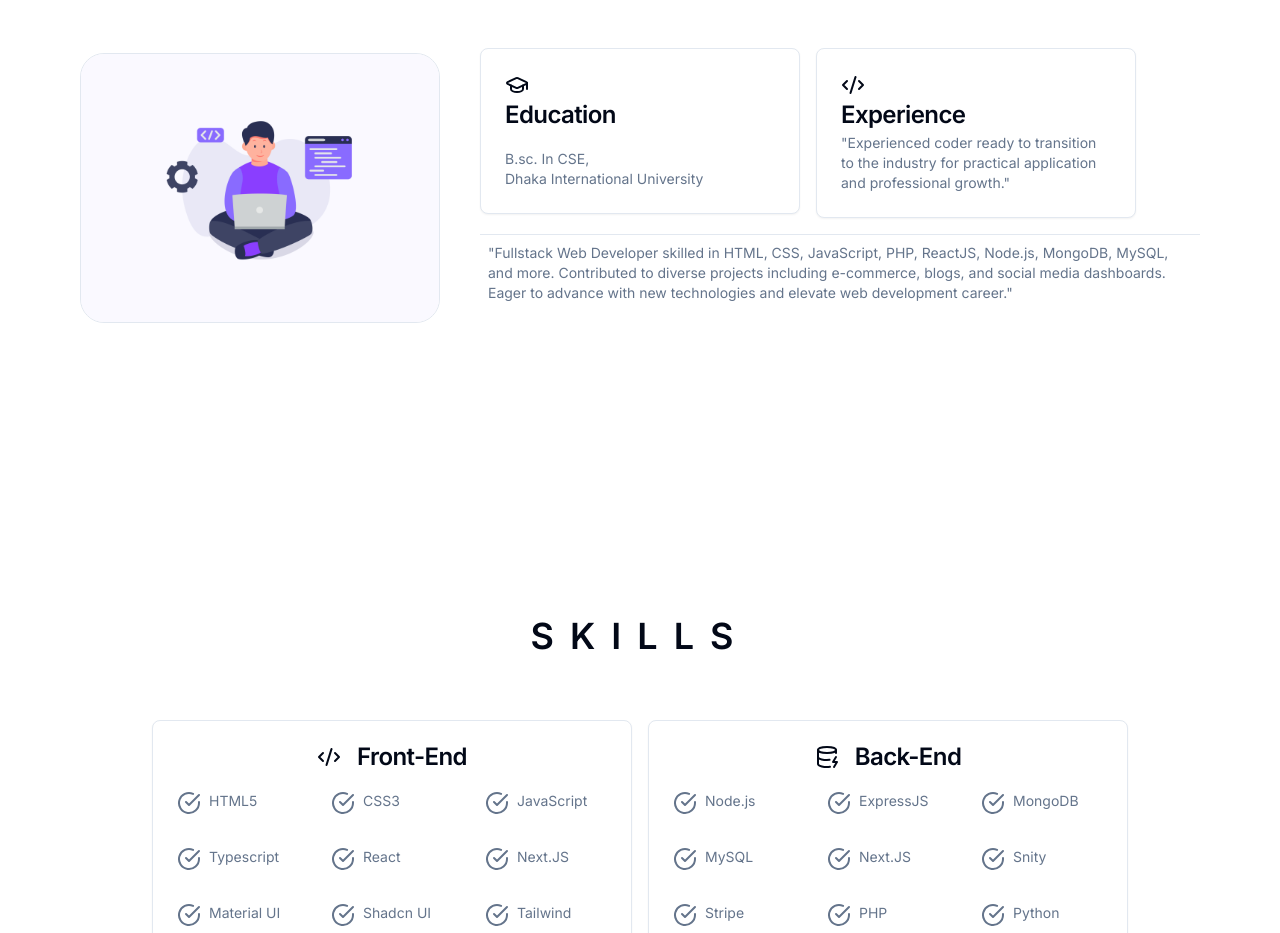
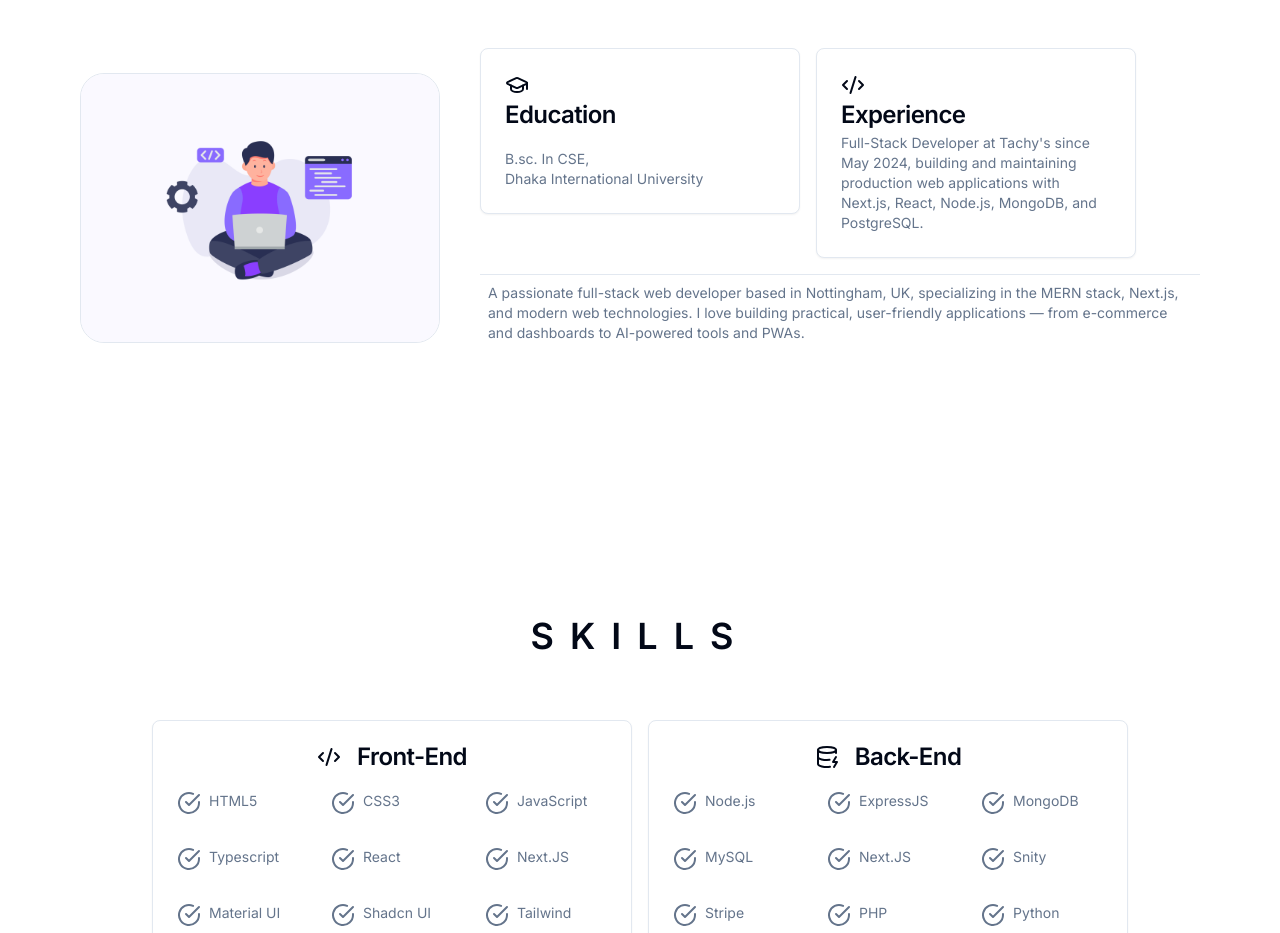
Before and after one commit to opurbo007/portfolio, a Next.js app: page / in a window 1280 px wide. Shown: the part 980-1913 px from the top of the page. Built offline with nearby package versions, Linux system fonts and the light colour scheme.

Commit message:
update About and HeroSection components: refine descriptions and improve link handling

```diff
--- a/src/components/About.tsx
+++ b/src/components/About.tsx
@@ -43,8 +43,7 @@ const About = () => {
                     <Code2 />
                     <CardTitle>Experience </CardTitle>
                     <CardDescription>
-                      {`"Experienced coder ready to transition to the industry for
-                      practical application and professional growth."`}
+                      {`Full-Stack Developer at Tachy's since May 2024, building and maintaining production web applications with Next.js, React, Node.js, MongoDB, and PostgreSQL.`}
                     </CardDescription>
                   </CardHeader>
                 </Card>
@@ -54,11 +53,7 @@ const About = () => {
               <Separator />
               <div className="w-[20rem] sm:w-[45rem] px-2 py-2 border-none bg-transparent">
                 <CardDescription>
-                  {`"Fullstack Web Developer skilled in HTML, CSS, JavaScript,
-                  PHP, ReactJS, Node.js, MongoDB, MySQL, and more. Contributed
-                  to diverse projects including e-commerce, blogs, and social
-                  media dashboards. Eager to advance with new technologies and
-                  elevate web development career."`}
+                  {`A passionate full-stack web developer based in Nottingham, UK, specializing in the MERN stack, Next.js, and modern web technologies. I love building practical, user-friendly applications — from e-commerce and dashboards to AI-powered tools and PWAs.`}
                 </CardDescription>
               </div>
             </div>
--- a/src/components/HeroSection.tsx
+++ b/src/components/HeroSection.tsx
@@ -1,8 +1,16 @@
 "use client";
 import { Github, Linkedin } from "lucide-react";
-import Link from "next/link";
 import { Toggle } from "./ui/toggle";
 import { TypewriterEffectSmooth } from "./ui/typewriter-effect";
+
+const handleScroll = (e: React.MouseEvent<HTMLAnchorElement>, target: string) => {
+  e.preventDefault();
+  const el = document.querySelector(target);
+  if (el) {
+    el.scrollIntoView({ behavior: "smooth", block: "start" });
+  }
+};
+
 export function HeroSection() {
   const words = [
     {
@@ -31,19 +39,19 @@ export function HeroSection() {
         <TypewriterEffectSmooth words={words} />
       </span>
       <div className="flex flex-col md:flex-row space-y-4 md:space-y-0 space-x-0 md:space-x-4 my-4">
-        <Link href={"/opuPal.pdf"}>
+        <a href={"/opuPal.pdf"} target="_blank" rel="noopener noreferrer">
           <button className="w-40 h-10 rounded-xl bg-black border dark:border-white border-transparent text-white text-sm">
             Resume
           </button>
-        </Link>
-        <Link href={"/contact"}>
+        </a>
+        <a href="#contact" onClick={(e) => handleScroll(e, "#contact")}>
           <button className="w-40 h-10 rounded-xl bg-white text-black border border-black  text-sm">
             Contact
           </button>
-        </Link>
+        </a>
       </div>
       <div className="flex gap-6 py-2">
-        <Link
+        <a
           href={"https://github.com/opurbo007"}
           target="_blank"
           rel="noopener noreferrer"
@@ -51,16 +59,16 @@ export function HeroSection() {
           <Toggle className="border border-black dark:border-white rounded-full bg-white text-black hover:bg-black hover:text-white ">
             <Github />
           </Toggle>
-        </Link>
-        <Link
-          href={"https://www.linkedin.com/in/opu-pal-9b72a52b0/"}
+        </a>
+        <a
+          href={"https://www.linkedin.com/in/opu-pal/"}
           target="_blank"
           rel="noopener noreferrer"
         >
           <Toggle className="border border-black dark:border-white rounded-full bg-black text-white hover:bg-white hover:text-black ">
             <Linkedin />
           </Toggle>
-        </Link>
+        </a>
       </div>
     </div>
   );
```
